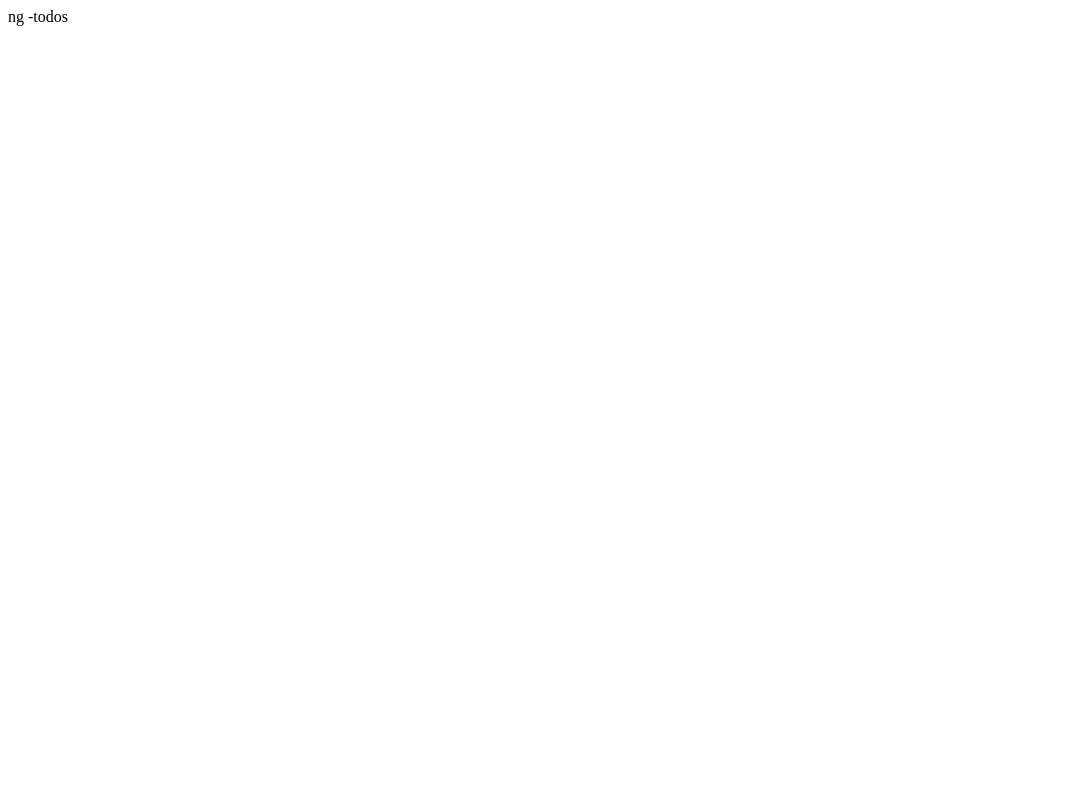
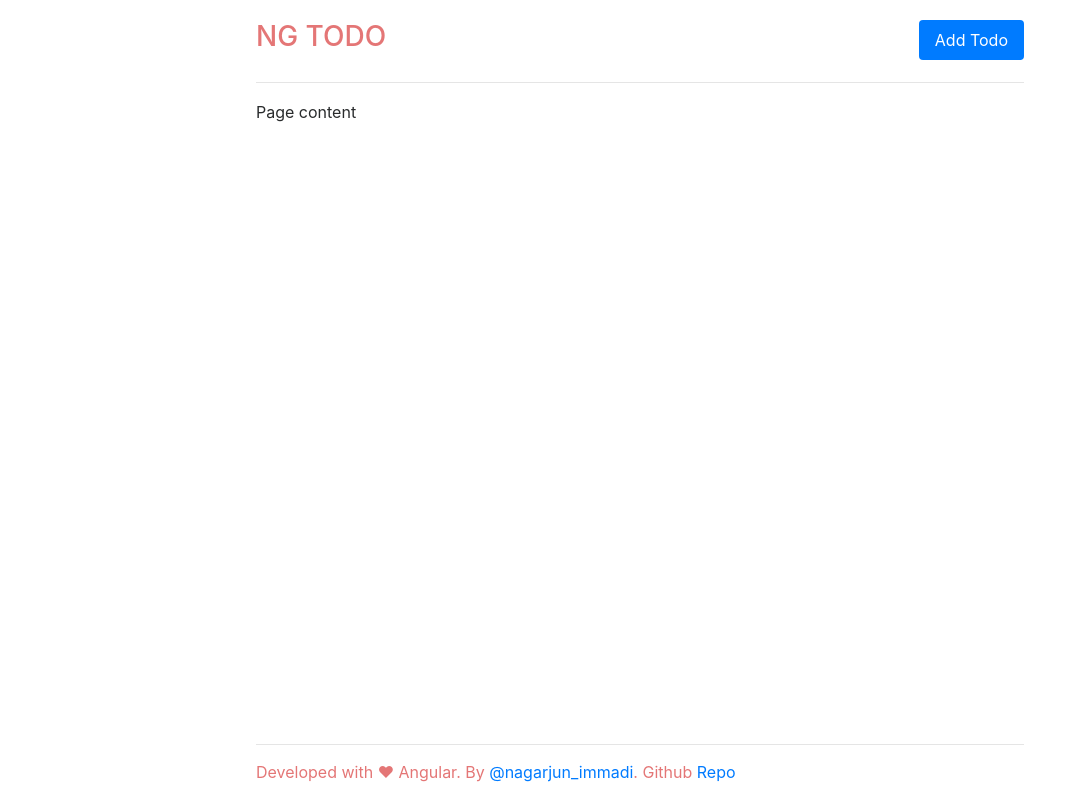
Before and after one commit to Laxmma/ng-todos, an Angular app: page / in a window 1280 px wide. Shown: the whole page, without its empty margins (0-1079 px from the left). Built offline with nearby package versions, Linux system fonts and the light colour scheme.

Commit message:
Added header, main, footer and styles

```diff
--- a/angular.json
+++ b/angular.json
@@ -23,6 +23,7 @@
               "src/assets"
             ],
             "styles": [
+              "node_modules/bootstrap/dist/css/bootstrap.css",
               "src/styles.css"
             ],
             "scripts": []
--- a/package.json
+++ b/package.json
@@ -20,6 +20,7 @@
     "@angular/platform-browser": "^6.0.3",
     "@angular/platform-browser-dynamic": "^6.0.3",
     "@angular/router": "^6.0.3",
+    "bootstrap": "^4.1.1",
     "core-js": "^2.5.4",
     "rxjs": "^6.0.0",
     "zone.js": "^0.8.26"
--- a/src/app/app.component.html
+++ b/src/app/app.component.html
@@ -1 +1,34 @@
-ng -todos
+<header class="fixed-top">
+    <div class="container">
+        <div class="row">
+            <div class="col-lg-12">
+                <div class="row">
+                    <div class="col-lg-6">
+                        <h3>
+                            <a>NG TODO</a>
+                        </h3>
+                    </div>
+                    <div class="col-lg-6 top-nav">
+                        <nav>
+                            <ul class="nav nav-pills float-right">
+                                <li class="nav-item">
+                                    <a class="nav-link active">Add Todo</a>
+                                </li>
+                            </ul>
+                        </nav>
+                    </div>
+                </div>
+            </div>
+        </div>
+    </div>
+</header>
+
+<main role="main" class="container">
+    Page content
+</main>
+
+<footer class="fixed-bottom">
+    <div class="container">
+        <p>Developed with &hearts; Angular. By <a target="_blank" href="https://twitter.com/nagarjun_immadi">@nagarjun_immadi</a>. Github <a href="https://github.com/nagarjuna-immadi/ng-todo" target="_blank">Repo</a></p>
+    </div>
+</footer>
--- a/src/styles.css
+++ b/src/styles.css
@@ -1 +1,44 @@
-/* You can add global styles to this file, and also import other style files */
+body {
+    font-family: -apple-system,system-ui,BlinkMacSystemFont,"Segoe UI",Roboto,"Helvetica Neue",Arial,sans-serif;
+    font-size: 1rem;
+    font-weight: 400;
+    line-height: 1.5;
+    color: #292b2c;
+    background-color: #fff;
+}
+
+@media (min-width: 1200px) {
+    .container {
+        max-width: 768px;
+        padding: 0px;
+    }
+}
+
+header {
+    background: #fff;
+}
+
+header .container{
+    padding-bottom: 20px;
+    padding-top: 20px;
+    border-bottom: 1px solid #e5e5e5;
+}
+
+header h3 {
+    color: #e47676;
+}
+
+main.container{
+    padding-top: 100px;
+    padding-bottom: 20px;
+}
+
+footer {
+    background: #fff;
+}
+
+footer .container{
+    padding-top: 15px;
+    color: #e47676;
+    border-top: 1px solid #e5e5e5;
+}
```
Also changed, not shown: 1 other file (tests, documents, lock files or other folders).
